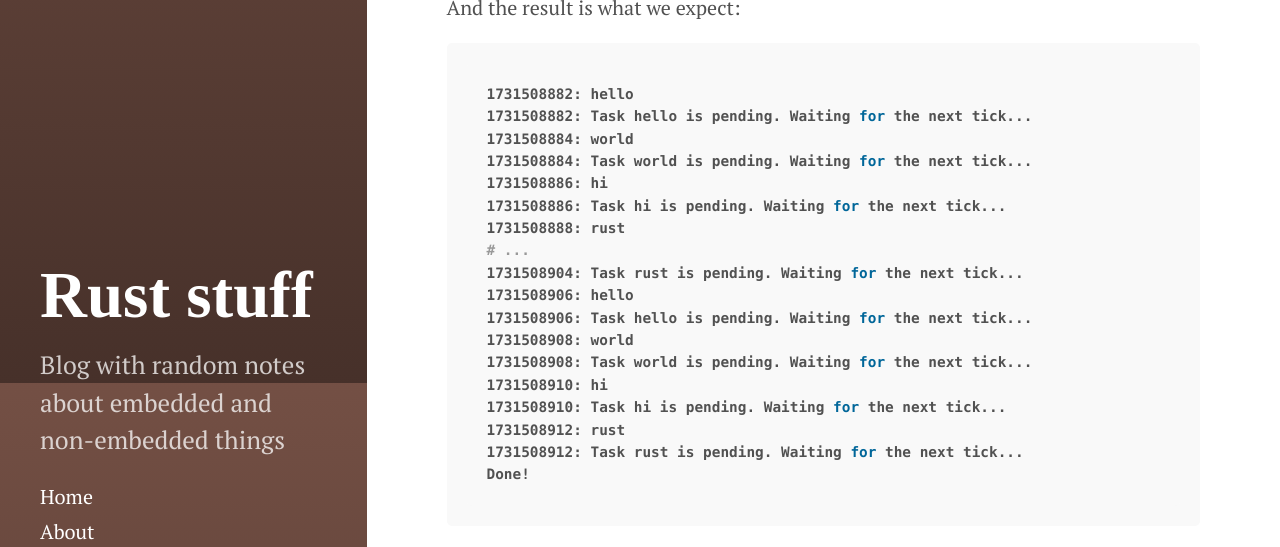
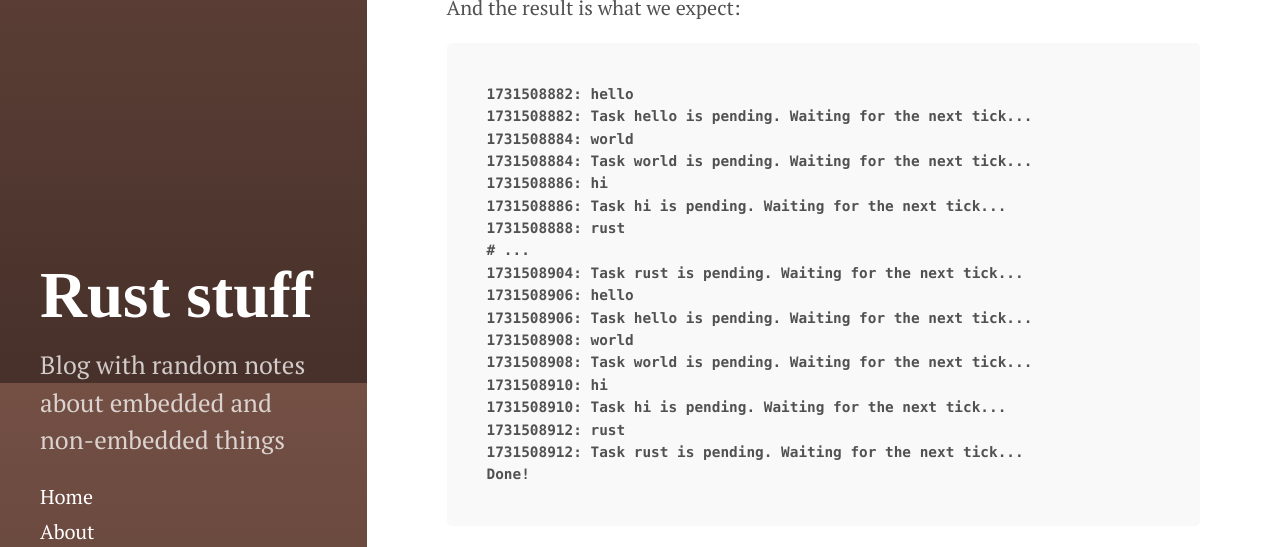
Before and after one commit to vpetrigo/vpetrigo.github.io, a Jekyll site: the page built from _posts/2024-11-15-rust-async-simple-1.md, in a window 1280 px wide and 900 px high, scrolled down 7543 px. Shown: the part 174-721 px from the top of the window. Built offline with Jekyll 4.4.1, drawn with Linux system fonts in a browser that asks for light colours; some web fonts are replaced.

Commit message:
Fix incorrect syntax highlighting and formatting issues
Corrected the syntax highlighting for a code block and adjusted text formatting. The change ensures accurate representation of the code sample and improves readability in the post.

````diff
--- a/_posts/2024-11-15-rust-async-simple-1.md
+++ b/_posts/2024-11-15-rust-async-simple-1.md
@@ -272,7 +272,7 @@ executor.run();
 
 And the result is what we expect:
 
-```bash
+```
 1731508882: hello
 1731508882: Task hello is pending. Waiting for the next tick...
 1731508884: world
@@ -301,8 +301,7 @@ now, the only thing that bothers me in the above executor implementation - hardc
 If you like, you can experiment with the code yourself - [miniloop](https://github.com/vpetrigo/miniloop/tree/v0.1.0) is
 available.
 
-Will see if it will be possible to use it to enhance my [sntpc](https://github.com/vpetrigo/sntpc) crate and avoid
-`#[maybe_async]` drawbacks.
+Will see if it will be possible to use it to enhance my [sntpc](https://github.com/vpetrigo/sntpc) crate and avoid `#[maybe_async]` drawbacks.
 
 What else we should analyse:
 
````
